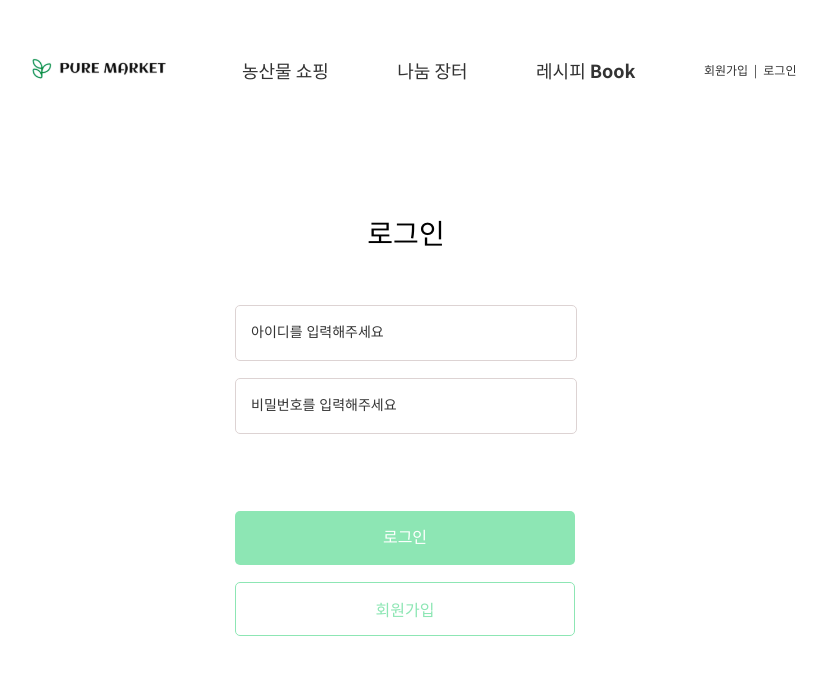
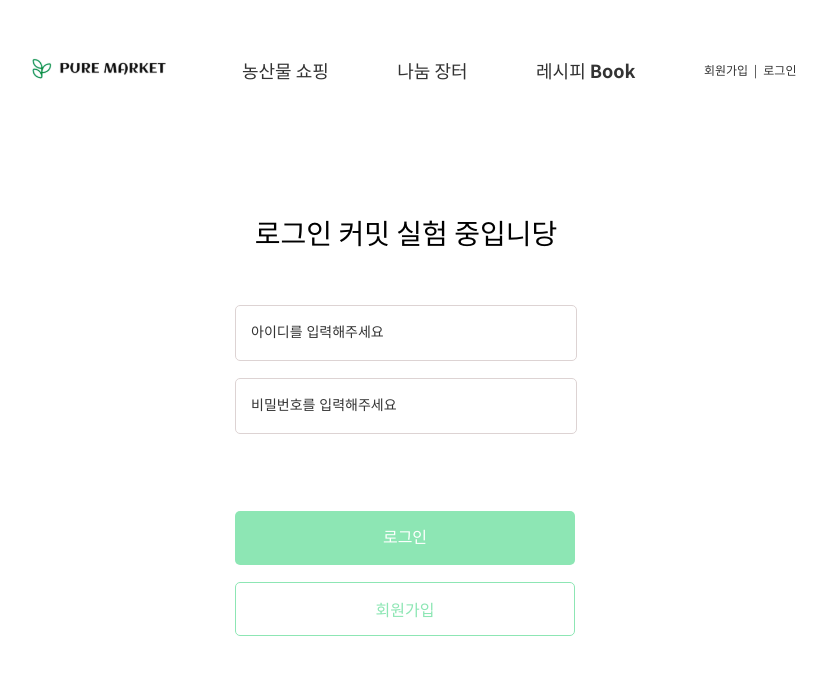
Before and after one commit to kko-bugi/pure-market-client, a React (Vite) app: page /login in a window 1280 px wide. Shown: the top 674 px of the page, without its empty margins (234-1061 px from the left). Built offline with nearby package versions, Linux system fonts and the light colour scheme.

Commit message:
*Exp: Change Login Screen Title - 커밋 테스트를 위해 로그인 화면 제목 변경

```diff
--- a/src/pages/Login/index.jsx
+++ b/src/pages/Login/index.jsx
@@ -4,7 +4,7 @@ import Template from "../../components/Template";
 function Login() {
   return (
     <Template>
-      <Title>로그인</Title>
+      <Title>로그인 커밋 실험 중입니당</Title>
       <Form action="">
         <Input required type="text" placeholder="아이디를 입력해주세요" />
         <Input required type="password" placeholder="비밀번호를 입력해주세요" />
```
